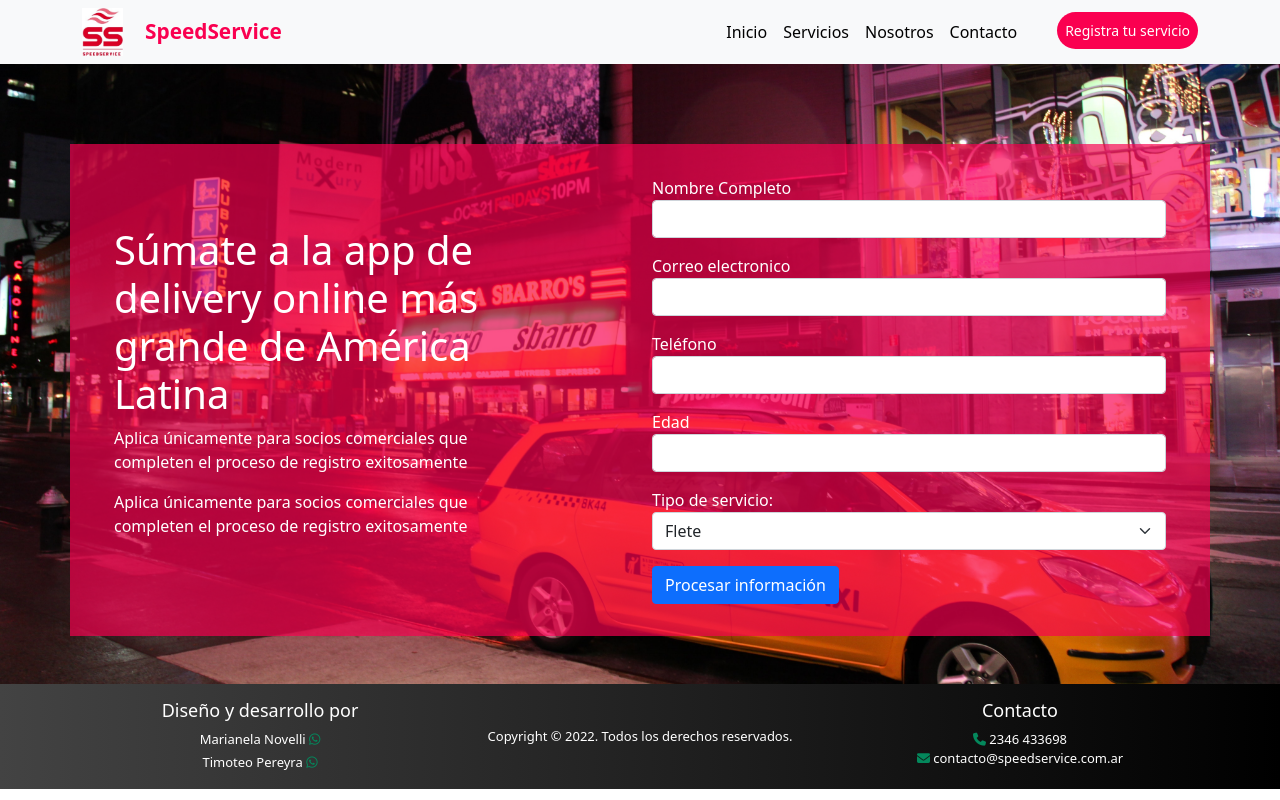
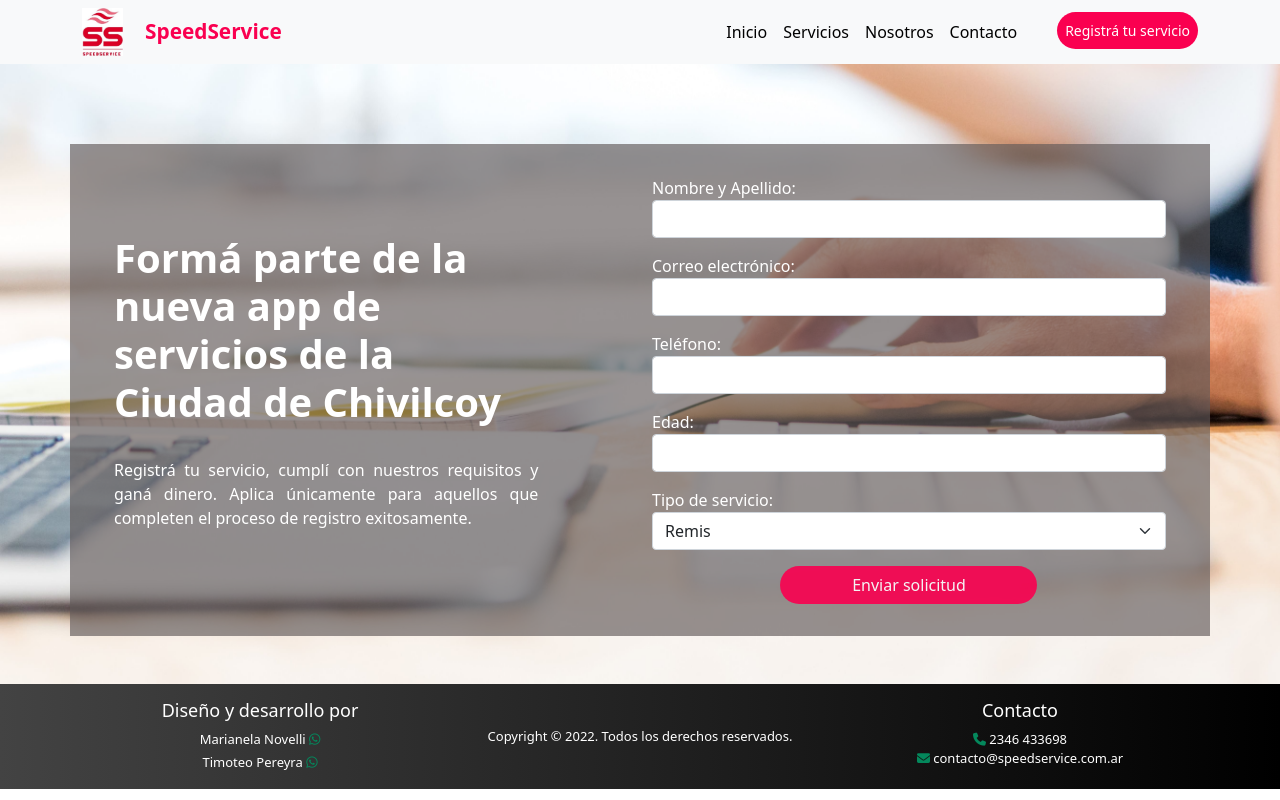
Before and after one commit to TimoPereyra/speedService, a PHP site: page /proyectos/paginas/registrar-servicio.php in a window 1280 px wide. Run offline with PHP 8.4, Linux system fonts and the light colour scheme; some libraries are stand-ins or nearby versions.

Commit message:
fusion rama male

```diff
--- a/css/style.css
+++ b/css/style.css
@@ -110,9 +110,17 @@ header .cta:hover{
     object-fit: cover;
 }
 
+.boton-servicio{
+    border-radius: 20px;
+    opacity: .9;
+    background-color: #fa0050;
+    color: white;
+}
+
+
 /* SECCION INFO SERVICIOS */
 .info-servicios{
-    background-color: #fa004f1e;
+    background-color: #f3f3f3;
 }
 .info-servicios .info-servicio{
     color: black;
@@ -136,7 +144,6 @@ header .cta:hover{
 }
 
 /* PIE DE PAGINA */
-
 footer{
     background-image: linear-gradient(to right, #434343 0%, black 100%);
     color: #fff;
@@ -160,23 +167,27 @@ footer .copyright{
 }
 
 /* PAGINA REGISTRAR SERVICIO */
-
 .registrar-servicio{
     padding-top: 6rem!important;
     min-height: 80vh;
     display: flex;
     justify-content: center;
     align-items: center;
-    background: url(../img/fondo-bienvenida.jpg) no-repeat center center;
+    background: url(../img/fondo_registro_servicio.jpg) no-repeat center center;
     background-size: cover;
 }
 
 .registrar-servicio .formulario .row{
     align-items: center;
-    background-color: #fa0050ad;
+    background-color: rgba(97, 90, 90, 0.651);
     color:#fff;
     padding: 2rem;
 }
+
+.registrar-servicio .formulario p{
+    text-align: justify;
+}
+
 /* PAGINA SERVICIOS */
 .pagina-servicios{
     padding-top: 6rem!important;
--- a/includes/config.php
+++ b/includes/config.php
@@ -1,5 +1,5 @@
 <?php
 
-define('RUTARAIZ','http://localhost/proyectos/speedservice');
+define('RUTARAIZ','http://localhost/proyectos/speedservice/ramamale');
 
 ?>
--- a/includes/header.php
+++ b/includes/header.php
@@ -10,7 +10,7 @@
     <!-- BOOTSTRAP -->
     <link href="https://cdn.jsdelivr.net/npm/bootstrap@5.0.2/dist/css/bootstrap.min.css" rel="stylesheet" integrity="sha384-EVSTQN3/azprG1Anm3QDgpJLIm9Nao0Yz1ztcQTwFspd3yD65VohhpuuCOmLASjC" crossorigin="anonymous">
     <link rel="stylesheet" href="<?php echo RUTARAIZ; ?>/css/style.css">
-    <link rel="shortcut icon" href="img/logo5.jpg" type="image/x-icon">
+    <link rel="shortcut icon" href="<?php echo RUTARAIZ; ?>/img/logo5.jpg" type="image/x-icon">
 
     <title>SpeedService</title>
 </head>
@@ -22,7 +22,7 @@
         <nav class="navbar navbar-expand-lg navbar-light bg-light fixed-top">
 
             <div class="container">
-              <img class="img-logo" src="img/logo5.jpg" alt="">
+              <img class="img-logo" src="<?php echo RUTARAIZ; ?>/img/logo5.jpg" alt="">
               <a class="navbar-brand" href="<?php echo RUTARAIZ; ?>">SpeedService</a>
               <button class="navbar-toggler" type="button" data-bs-toggle="collapse" data-bs-target="#navbarNav" aria-controls="navbarNav" aria-expanded="false" aria-label="Toggle navigation">
                 <span class="navbar-toggler-icon"></span>
@@ -47,7 +47,7 @@
                   </li>
 
                   <li class="nav-item">
-                    <a class="nav-link cta" href="<?php echo RUTARAIZ.'/paginas'.'/registrar-servicio.php'; ?>">Registra tu servicio</a>
+                    <a class="nav-link cta" href="<?php echo RUTARAIZ.'/paginas'.'/registrar-servicio.php'; ?>">Registrá tu servicio</a>
                   </li>
 
                 </ul>
--- a/paginas/registrar-servicio.php
+++ b/paginas/registrar-servicio.php
@@ -11,40 +11,40 @@ require_once('../includes/header.php');
             <div class="row">
 
                 <div class="col-md-5">
-                    <h1>Súmate a la app de delivery online más grande de América Latina</h1>
-                    <p>Aplica únicamente para socios comerciales que completen el proceso de registro exitosamente</p>
-                    <p>Aplica únicamente para socios comerciales que completen el proceso de registro exitosamente</p>
+                    <h1><b>Formá parte de la nueva app de servicios de la Ciudad de Chivilcoy</b></h1>
+                    <p><br>Registrá tu servicio, cumplí con nuestros requisitos y ganá dinero. Aplica únicamente para aquellos que completen el proceso de registro exitosamente.</p>
                 </div>
 
                 <div class="offset-md-1 col-md-6">
 
                 <form action="registrar-servicio.php" method="POST">
+
                     <div class="mb-3">
-                        <label for="nombreProveedor">Nombre Completo</label>
+                        <label for="nombreProveedor">Nombre y Apellido:</label>
                         <input type="text" class="form-control" id="nombreProveedor" name="nombreProveedor" required>
                     </div>
                     <div class="mb-3">
-                        <label for="correoProveedor">Correo electronico</label>
+                        <label for="correoProveedor">Correo electrónico:</label>
                         <input type="email" class="form-control" id="correoProveedor" name="correoProveedor" required>
                     </div>
                     <div class="mb-3">
-                        <label for="telefonoProveedor">Teléfono</label>
+                        <label for="telefonoProveedor">Teléfono:</label>
                         <input type="text" class="form-control" id="telefonoProveedor" name="telefonoProveedor" required>
                     </div>
                     <div class="mb-3">
-                    <label for="edadProveedor">Edad</label>
+                    <label for="edadProveedor">Edad:</label>
                         <input type="number" class="form-control" id="edadProveedor" name="nombreProveedor" required>
                     </div>
                     <div class="mb-3">
                         <label for="servicioProveedor">Tipo de servicio:</label>
                         <select name="tipoServicio" id="servicioProveedor" class="form-select">
-                            <option value="1">Flete</option>
-                            <option value="2">Remis</option>
+                            <option value="1">Remis</option>
+                            <option value="2">Flete</option>
                             <option value="3">Mandado</option>
                         </select>
                     </div>
 
-                    <button type="submit" class="btn btn-primary">Procesar información</button>
+                    <button type="submit" class="btn d-grid gap-2 col-6 mx-auto boton-servicio">Enviar solicitud</button>
 
                 </form>
 
```
Also changed, not shown: index.php (+2 -7 lines), paginas/servicios.php (+3 -4 lines), img/LOGO5.jpg, img/categorias/servicio_flete.jpg (added), img/categorias/servicio_mandado.jpg (added), img/categorias/servicio_remis.jpg (added), img/favicon2.jpg, img/fondo-bienvenida.jpg, img/fondo1.jpg (added), img/fondo_registro_servicio.jpg (added), 1 other file.
